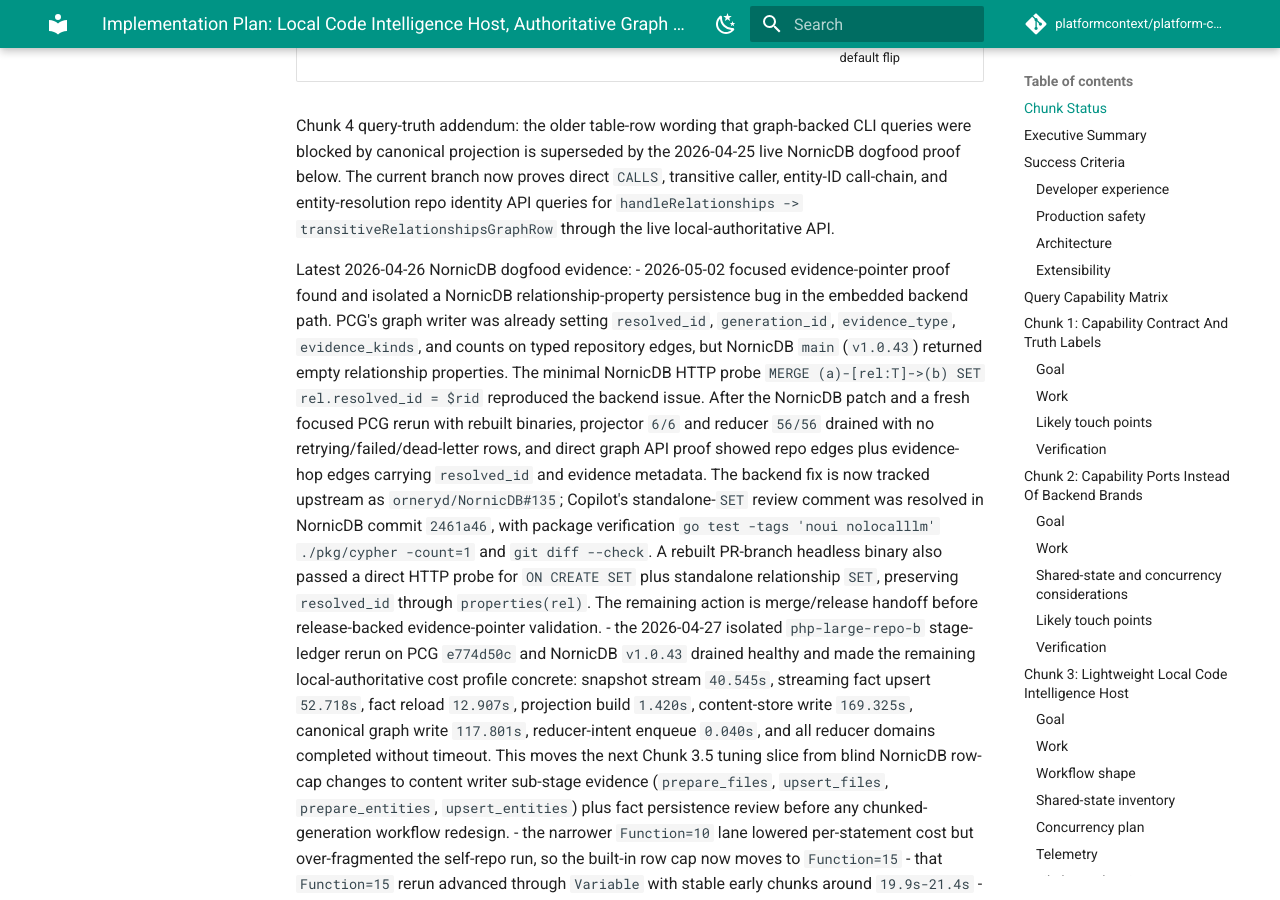
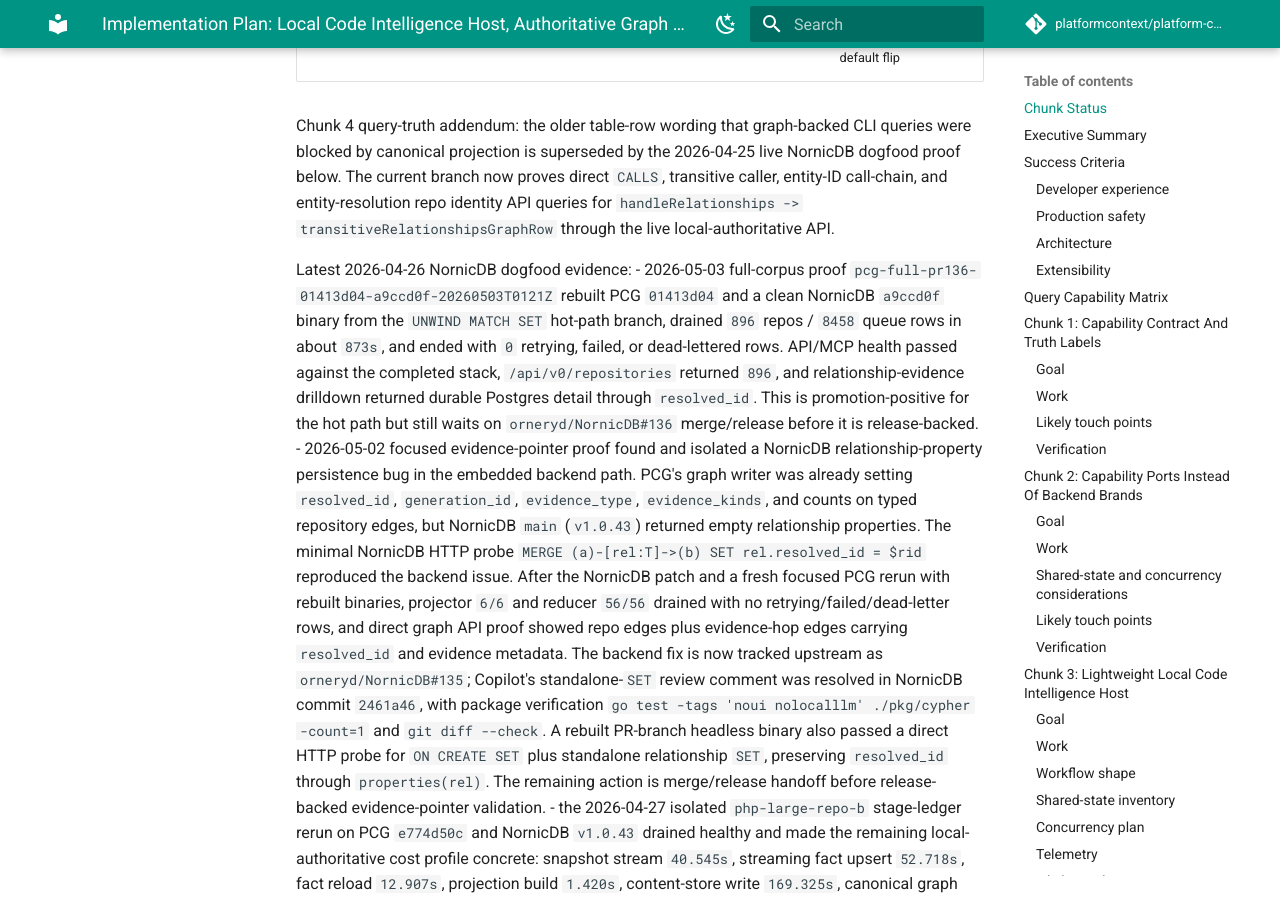
Before and after one commit to platformcontext/platform-context-graph, an MkDocs documentation site: the page built from docs/docs/adrs/2026-04-20-embedded-local-backends-implementation-plan.md, in a window 1280 px wide and 900 px high, scrolled down 14267 px. Built offline with MkDocs 1.6.1 and Material for MkDocs 9.7.7, drawn with Linux system fonts in a browser that asks for light colours; comment, search, counter and statistics services are not loaded.

Commit message:
Record PR 136 full corpus proof

```diff
--- a/docs/docs/adrs/2026-04-20-embedded-local-backends-implementation-plan.md
+++ b/docs/docs/adrs/2026-04-20-embedded-local-backends-implementation-plan.md
@@ -45,6 +45,15 @@
 through the live local-authoritative API.
 
 Latest 2026-04-26 NornicDB dogfood evidence:
+- 2026-05-03 full-corpus proof `pcg-full-pr136-01413d04-a9ccd0f-20260503T0121Z`
+  rebuilt PCG `01413d04` and a clean NornicDB `a9ccd0f` binary from the
+  `UNWIND MATCH SET` hot-path branch, drained `896` repos / `8458` queue rows
+  in about `873s`, and ended with `0` retrying, failed, or dead-lettered rows.
+  API/MCP health passed against the completed stack, `/api/v0/repositories`
+  returned `896`, and relationship-evidence drilldown returned durable
+  Postgres detail through `resolved_id`. This is promotion-positive for the
+  hot path but still waits on `orneryd/NornicDB#136` merge/release before it is
+  release-backed.
 - 2026-05-02 focused evidence-pointer proof found and isolated a NornicDB
   relationship-property persistence bug in the embedded backend path. PCG's
   graph writer was already setting `resolved_id`, `generation_id`,
```
Also changed, not shown: docs/docs/adrs/2026-04-22-nornicdb-graph-backend-candidate.md (+1 -1 lines), docs/docs/adrs/2026-04-28-reducer-throughput-and-nornicdb-concurrency-plan.md (+1 -0 lines).
